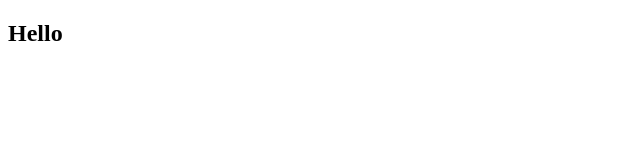
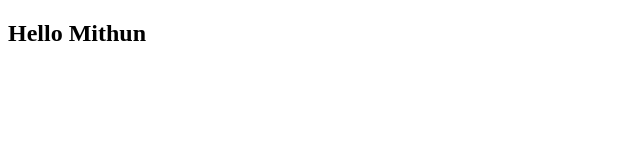
Before and after one commit to Mithunv129/Praticegit, a plain HTML site: page gittesting/index.html in a window 1280 px wide. Shown: the whole page, without its empty margins (0-640 px from the left). Drawn offline with Linux system fonts and the light colour scheme.

Commit message:
edited in h2

```diff
--- a/gittesting/index.html
+++ b/gittesting/index.html
@@ -6,6 +6,6 @@
     <title>Document</title>
 </head>
 <body>
-    <h2>Hello</h2>
+    <h2>Hello Mithun</h2>
 </body>
 </html>
```
